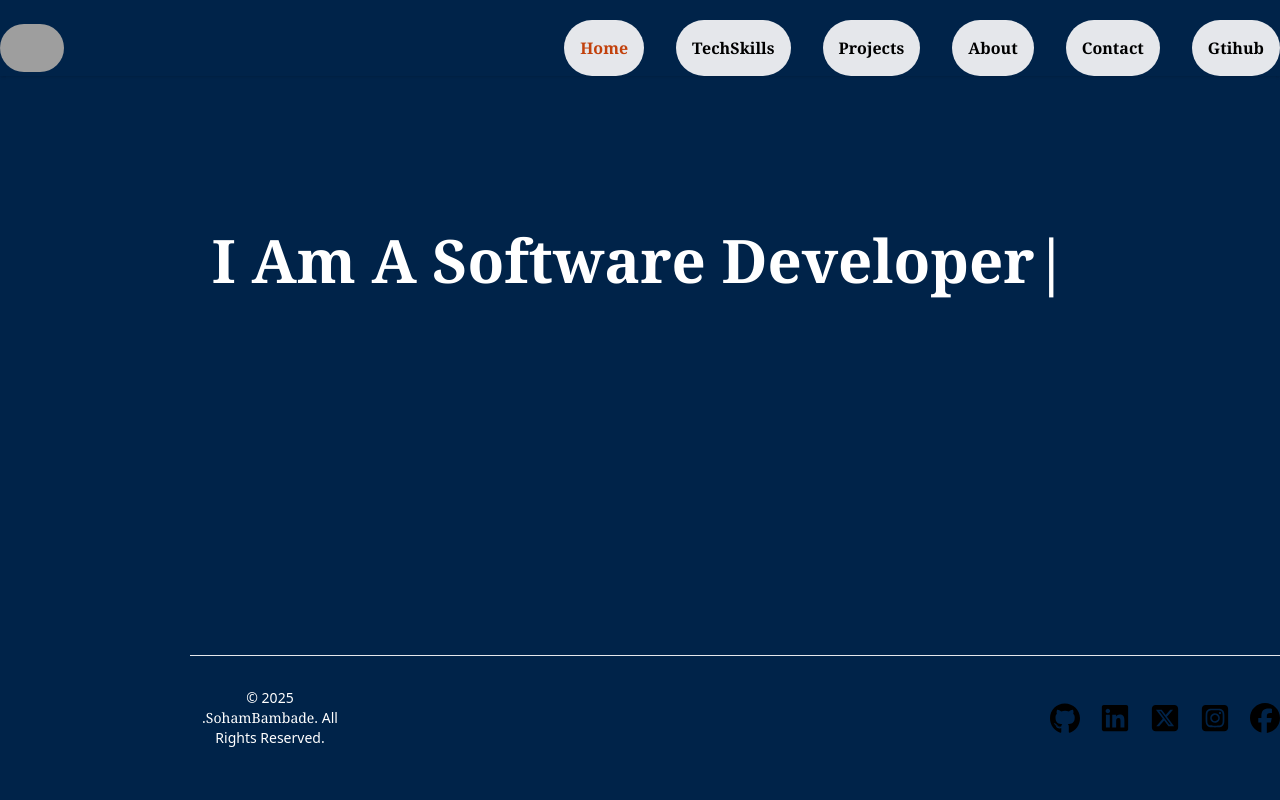
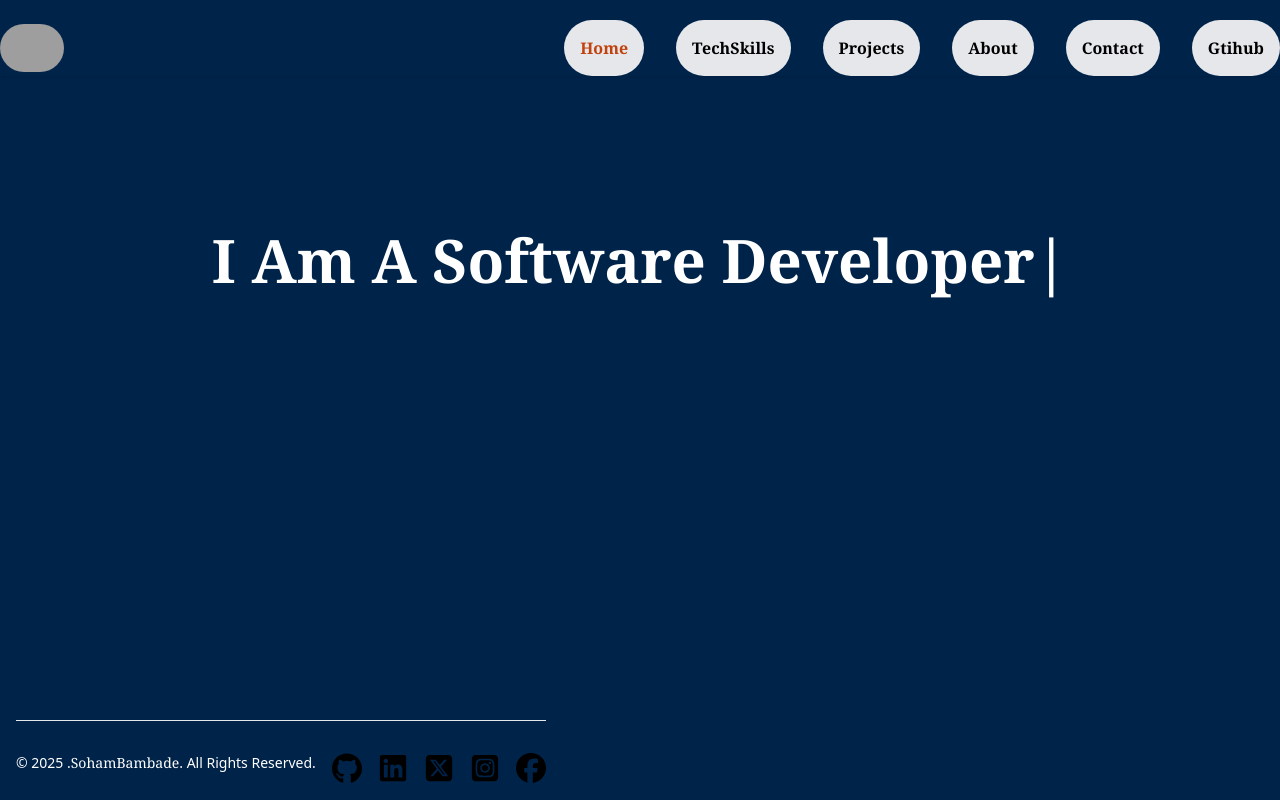
Before and after one commit to soham408/Portfolio_React, a React (Vite) app: page / in a window 1280 px wide. Built offline with nearby package versions, Linux system fonts and the light colour scheme; grey boxes are pictures that could not be loaded.

Commit message:
adjusting footer

```diff
--- a/src/components/Footer/Footer.jsx
+++ b/src/components/Footer/Footer.jsx
@@ -4,15 +4,13 @@ import { Link } from 'react-router-dom';
 export default function Footer (){
 
         return (
-            <footer className="fixed bottom-0 bg-[#002349] py-500">
-                <div className="fixed bottom-5 bg-lightblue mx-auto w-full max-w-screen-xl pl-[190px] lg:py-8">
-                    {/* <div className="md:flex md:justify-between">
 
-                        <div className="grid grid-cols-2 gap-8 sm:gap-6 sm:grid-cols-3">
-                        </div>
-                    </div> */}
+            <footer className="fixed bottom-0 w-full left-0 text-white p-4 flex justify-between items-center gap-4 ">
+           {/* fixed bottom-0 left-0 w-full bg-gray-800 text-white p-4 flex justify-between items-center gap-4 */}
+                <div className="text-sm ">
                     <hr className="my-6 border-gray-200 sm:mx-auto lg:my-8" />
-                    <div className="flex gap-[700px] sm:flex sm:items-center sm:justify-between flex flex-col sm:flex-row">
+
+                    <div className=" flex space-x-4 mt-2 sm:mt-0">
                         <span className="text-sm text-gray-500 sm:text-center text-white">
                             © 2025 .
                             <a href="https://github.com/soham408" className=" font-serif hover:underline">
@@ -20,7 +18,7 @@ export default function Footer (){
                             </a>
                             . All Rights Reserved.
                         </span>
-                        <div className="flex space-x-5 sm:justify-center sm:mt-0">
+                        <div className="flex space-x-4">
                         <Link to="https://github.com/soham408">
                                 <svg
                                     className=" w-[30px] h-[30px] transform hover:rotate-45 transition duration-300 h-full"
```
Also changed, not shown: 1 other file (tests, documents, lock files or other folders).
